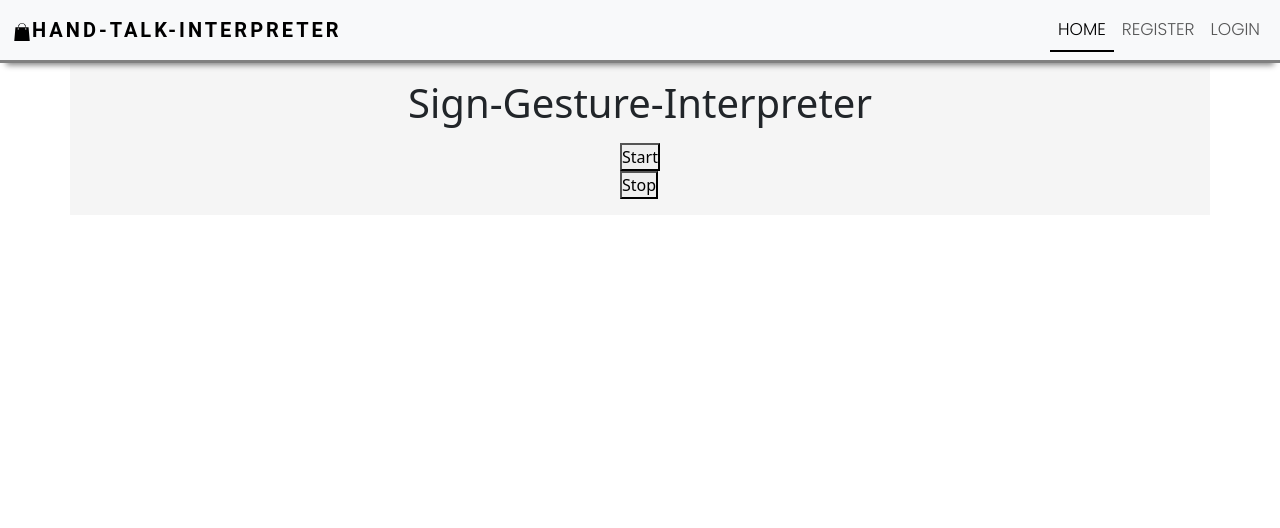
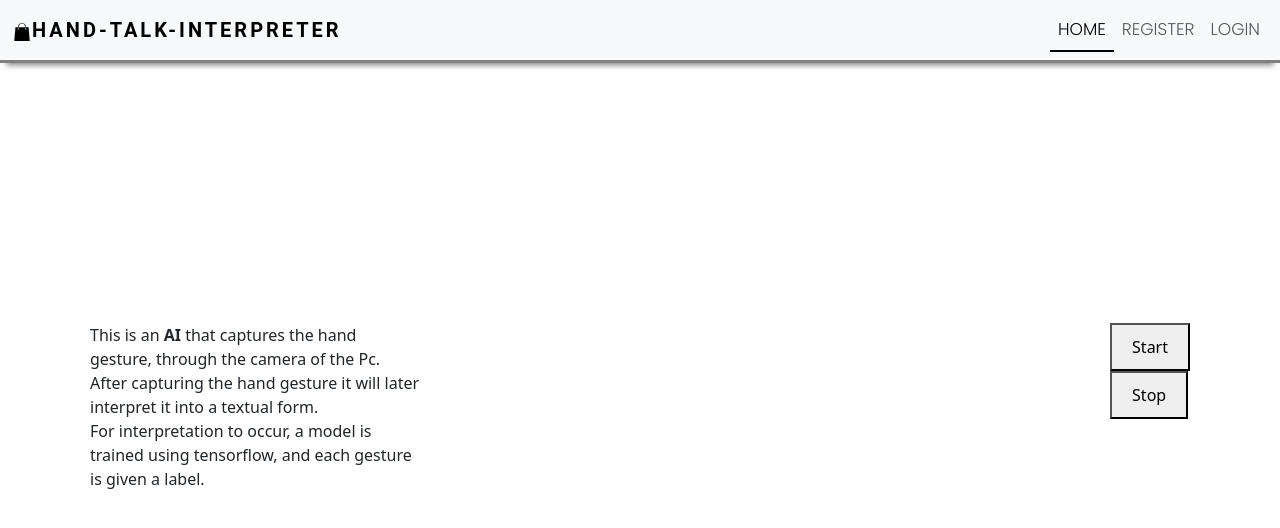
Before and after one commit to davidmurage/Sign-gesture-interpreter, a React (Create React App) app in the folder frontend/: page / in a window 1280 px wide. Shown: the top 528 px of the page. Built offline with nearby package versions, Linux system fonts and the light colour scheme.

Commit message:
updated Homepage.css

```diff
--- a/frontend/src/pages/HomePage.js
+++ b/frontend/src/pages/HomePage.js
@@ -26,9 +26,15 @@ const App = () => {
   return (
     <Layout>
       <div className='container'>
-        <h1>Sign-Gesture-Interpreter</h1>
+        {/*<h1>Sign-Gesture-Interpreter</h1>*/}
 
-        <div className='right-side'>
+        <div className='left-side'>
+          <p>This is an <span>AI</span> that captures the hand gesture, through the camera of the Pc.<br/> After capturing the hand gesture
+          it will later interpret it into a textual form.<br/> For interpretation to occur, a model is trained using tensorflow, and each gesture
+          is given a label. </p>
+        </div>
+
+        <div className='rigt-side'>
         <div className='start'>
         <button onClick={startDetection}>Start</button>
         </div>
@@ -38,9 +44,7 @@ const App = () => {
        </div>
         </div>
 
-        <div className='left-side'>
-          <p></p>
-        </div>
+
 
 
 
--- a/frontend/src/styles/HomePage.css
+++ b/frontend/src/styles/HomePage.css
@@ -1,12 +1,37 @@
-.container{
+.container {
     display: flex;
-    flex-direction: column;
-    align-items: center;
-    justify-content: center;
-    background-color: #f5f5f5;
-}
+    justify-content: space-between;
+    align-items: flex-start;
+    padding: 20px;
+    margin-top: 30vh;
+  }
 
-h1{
-    font-size: 2.5rem;
-    margin: 1rem;
-}
+  .right-side {
+    display: flex;
+    flex-direction: row;
+    align-items: flex-start;
+
+  }
+
+  .left-side {
+    max-width: 30%;
+  }
+
+  .left-side p {
+    font-size: 16px;
+    line-height: 1.5;
+  }
+
+  .left-side span {
+    font-weight: bold;
+  }
+
+  .right-side .start, .right-side .stop {
+    margin-bottom: 10px;
+  }
+
+  button {
+    padding: 10px 20px;
+    font-size: 16px;
+    cursor: pointer;
+  }
```
